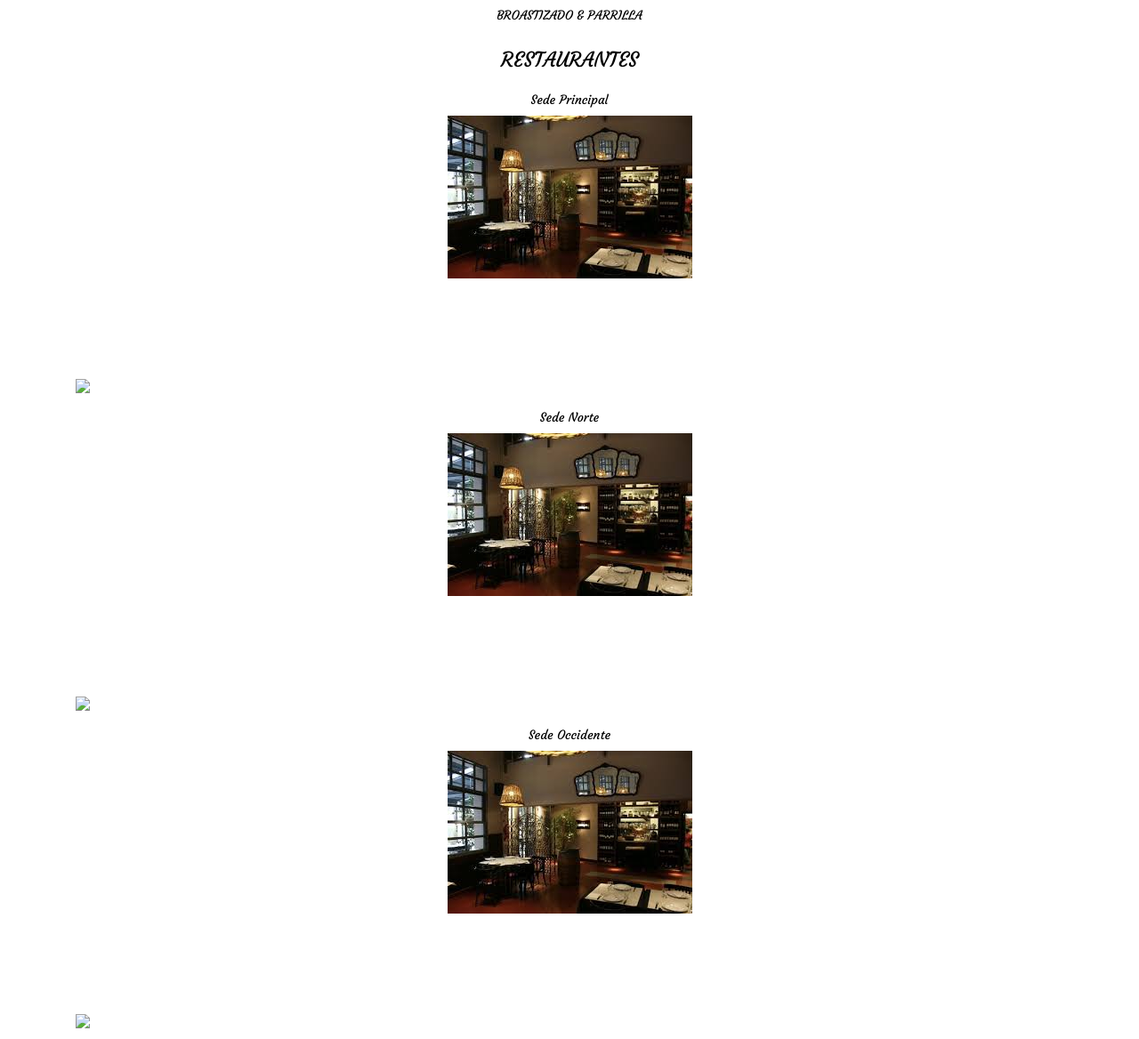
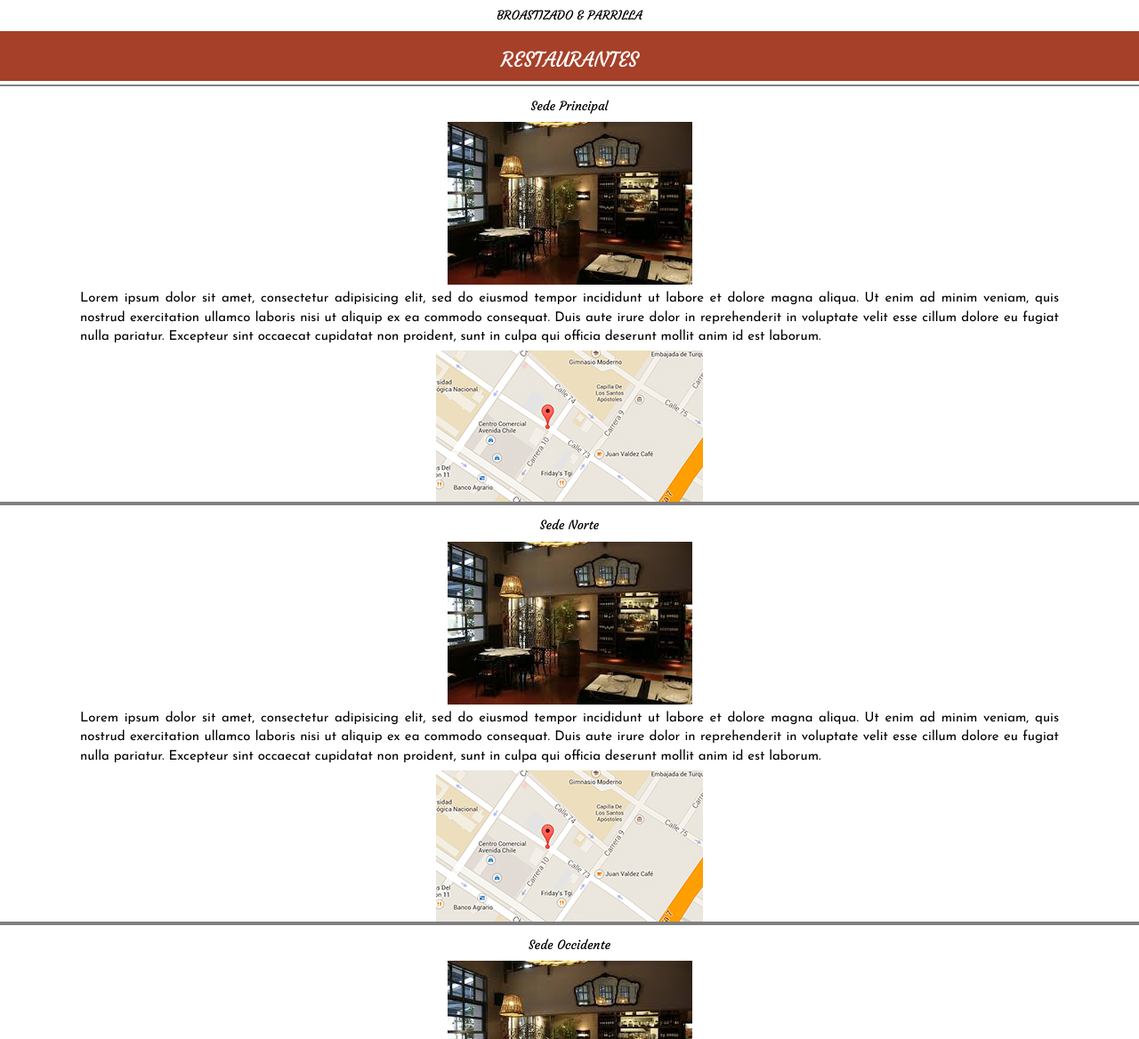
Before and after one commit to alejosu/Broastizado, a plain HTML site: page restaurantes.html in a window 1280 px wide. Shown: the top 1168 px of the page at 89% size. Drawn offline with Linux system fonts and the light colour scheme.

Commit message:
finalización de página restaurantes
Cambios en index para mejor presentación.

```diff
--- a/css/styles.css
+++ b/css/styles.css
@@ -206,3 +206,22 @@ a:link {
   background-color: #7a806a;
   font-size: 1.2rem;
 }
+
+.restaurantes_titulo {
+  background-color: #a64029;
+}
+
+.restaurantes_titulo h1 {
+  color: white;
+}
+
+.restaurante {
+  border: 2.5px solid grey;
+  color: black;
+  font-size: 1.5rem;
+  padding-top: 5px;
+}
+
+.restaurante_descripcion_p {
+  margin: 5px;
+}
--- a/restaurantes.html
+++ b/restaurantes.html
@@ -39,7 +39,7 @@
           <p class="text-justify restaurante_descripcion_p">
             Lorem ipsum dolor sit amet, consectetur adipisicing elit, sed do eiusmod tempor incididunt ut labore et dolore magna aliqua. Ut enim ad minim veniam, quis nostrud exercitation ullamco laboris nisi ut aliquip ex ea commodo consequat. Duis aute irure dolor in reprehenderit in voluptate velit esse cillum dolore eu fugiat nulla pariatur. Excepteur sint occaecat cupidatat non proident, sunt in culpa qui officia deserunt mollit anim id est laborum.
           </p>
-          <img src="mapa.jpg" class="center-block restaurante_image" alt="mapa restaurante" />
+          <img src="images/mapa.jpg" class="center-block restaurante_image" alt="mapa restaurante" />
         </div>
       </div>
     </div>
@@ -54,7 +54,7 @@
           <p class="text-justify restaurante_descripcion_p">
             Lorem ipsum dolor sit amet, consectetur adipisicing elit, sed do eiusmod tempor incididunt ut labore et dolore magna aliqua. Ut enim ad minim veniam, quis nostrud exercitation ullamco laboris nisi ut aliquip ex ea commodo consequat. Duis aute irure dolor in reprehenderit in voluptate velit esse cillum dolore eu fugiat nulla pariatur. Excepteur sint occaecat cupidatat non proident, sunt in culpa qui officia deserunt mollit anim id est laborum.
           </p>
-          <img src="mapa.jpg" class="center-block restaurante_image" alt="mapa restaurante" />
+          <img src="images/mapa.jpg" class="center-block restaurante_image" alt="mapa restaurante" />
         </div>
       </div>
     </div>
@@ -69,7 +69,7 @@
           <p class="text-justify restaurante_descripcion_p">
             Lorem ipsum dolor sit amet, consectetur adipisicing elit, sed do eiusmod tempor incididunt ut labore et dolore magna aliqua. Ut enim ad minim veniam, quis nostrud exercitation ullamco laboris nisi ut aliquip ex ea commodo consequat. Duis aute irure dolor in reprehenderit in voluptate velit esse cillum dolore eu fugiat nulla pariatur. Excepteur sint occaecat cupidatat non proident, sunt in culpa qui officia deserunt mollit anim id est laborum.
           </p>
-          <img src="mapa.jpg" class="center-block restaurante_image" alt="mapa restaurante" />
+          <img src="images/mapa.jpg" class="center-block restaurante_image" alt="mapa restaurante" />
         </div>
       </div>
     </div>
```
Also changed, not shown: index.html (+2 -2 lines).
